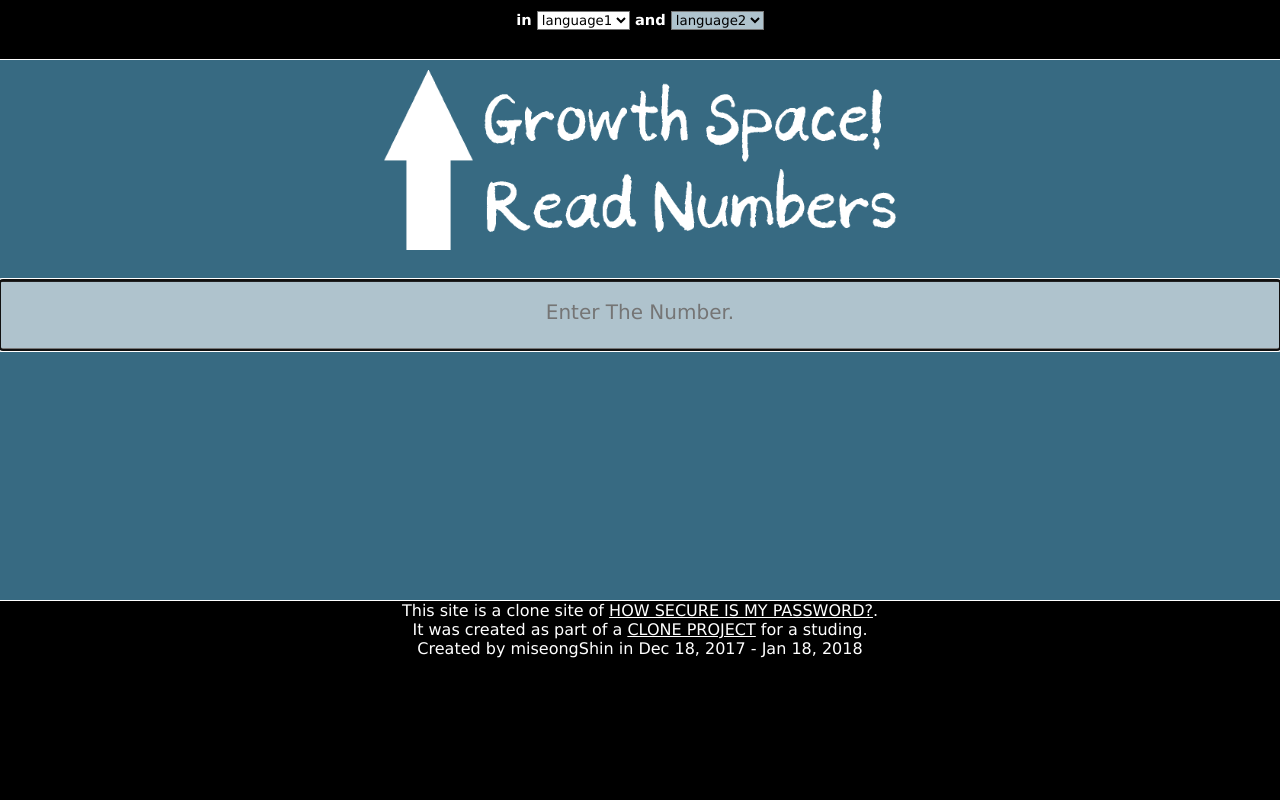
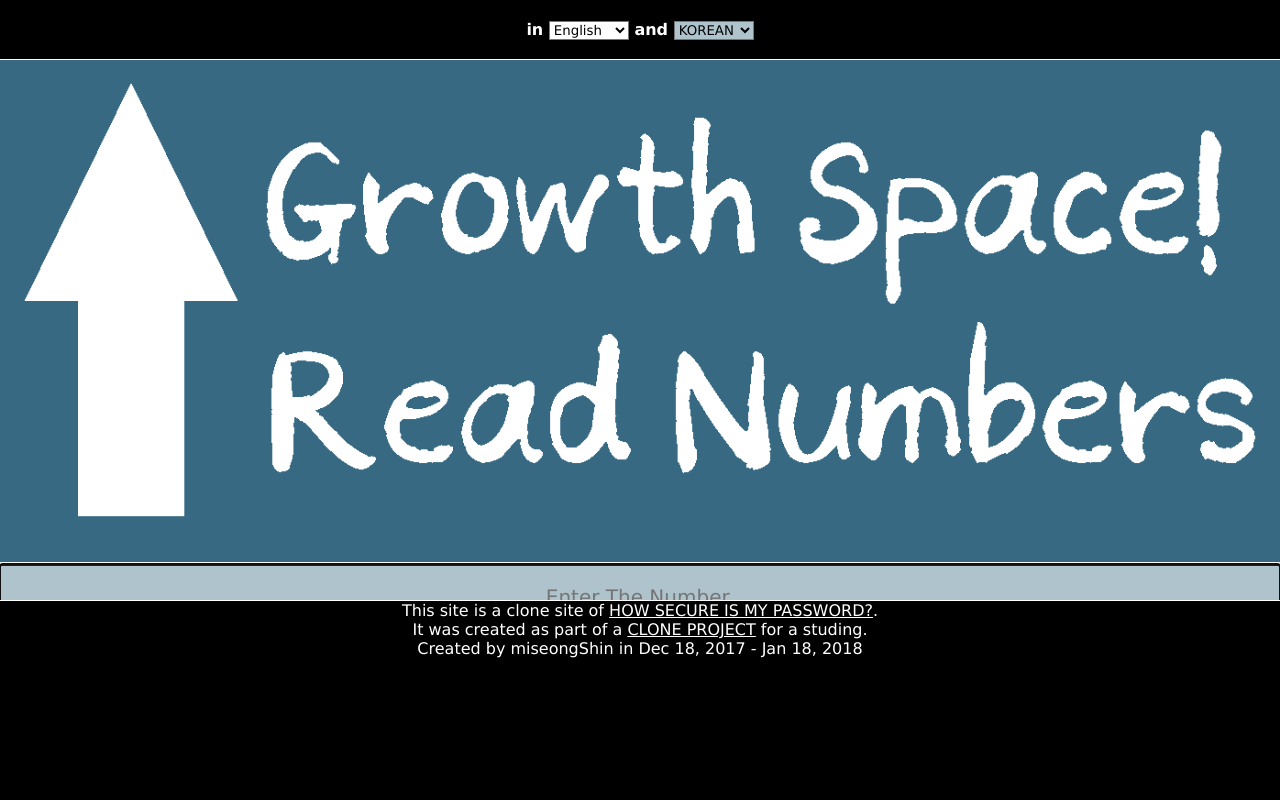
Before and after one commit to miseongshin/ReadNumbers, a plain HTML site: page index.html in a window 1280 px wide. Drawn offline with Linux system fonts and the light colour scheme.

Commit message:
jQuery 로 수정중 2

```diff
--- a/css/tell-font.css
+++ b/css/tell-font.css
@@ -2,14 +2,7 @@
 * {
 	font-family: "Lucida Grande", "Lucida Sans Unicode", "Lucida Sans", Geneva, Verdana, sans-serif;
 }
-.t-title {
-	font-size: 24px;
-	font-style: normal;
-	font-variant: normal;
-	font-weight: 700;
 
-	font-stretch: ultra-condensed;
-}
 footer a{
 	color: white;
 	text-decoration: underline;
--- a/css/tell.css
+++ b/css/tell.css
@@ -17,44 +17,54 @@
 .bg-white{
 	background-color: #ffffff;
 }
-/*default CSS*/
-.title-image{
-	height: 200px;
-}
-.title-image img {
-    height:100%;
-    width: auto;
+/*title CSS*/
+header img {
+	height: 60px;
+	width: auto;
 }
 
+header .up-line {
+	vertical-align: top;
+}
+header .down-line {
+	vertical-align: bottom;
+}
+main .title-image img {
+    height:auto;
+    width: 100%;
+}
 
 /*fixed CSS*/
 
 body{
 	width: 100%;
+    margin: 0px;
     text-align: center;
-    margin: 0px;
 }
 
 header{
+	display: block;
+	position: relative;
 	height: 60px;
     width: 100%;
+    min-width: 360px;
     background: #000000;
-    font-size: 11pt;
+    font-size: 12pt;
     color: #ffffff;
     font-weight: bold;
-    position: relative;
-    line-height: 40px;
+
+    line-height: 60px;
     border: 1px solid #ffffff;
     border-right:  0px;
     border-left: 0px;
     border-top: 0px;
+    -webkit-box-sizing: border-box;
+    -moz-box-sizing: border-box;
+    box-sizing: border-box;
 }
-header .title-image img {
-	height: 59px;
-	width: auto;
-	vertical-align: bottom;
-}
-header .select-lang {
+
+header select {
+	width: 80px;
 }
 header .button {
 
@@ -67,6 +77,7 @@ footer {
 	background-color: #000000;
     height: 200px;
     width: 100%;
+    min-width: 360px;
     bottom: 0;
     color: #ffffff;
     position: absolute;
@@ -75,10 +86,11 @@ footer {
     border-left: 0px;
     border-bottom: 0px;
 }
-input[type=number] , input[type=text]{
+input[type=number] {
 	text-align: center;
 	height: 70px;
 	width: 100%;
+	min-width: 360px;
 	display: table-cell;
     vertical-align: middle;
     border-right:  0px;
@@ -93,8 +105,9 @@ input[type=number] , input[type=text]{
 	font-size: 20px;
 }
 
-@media ( max-width: 712px ) {
-.main-title {
-	height: 110px;
-  }
+@media ( max-width: 360px ) {
+	main .title-image img {
+		width: 360px;
+ 	 }
+
 }
--- a/index.html
+++ b/index.html
@@ -21,18 +21,29 @@
             <span class="title-image">
                 <img src="./image/title/number-title-header-en.png" alt="Read Numbers Title">
             </span>
-    		<span class="header-comment1">
+            <span class="up-line">
+                <span class="comment1">
                in
-    		</span>
-            <select id="base-Lang" class="bg-white">
-                <option>language1</option>
-            </select>
-            <span class="header-comment2">
-               and
+                </span>
+                <select class="bg-white 1st-lang-select">
+                    <option value="0" class="korean">Korean</option>
+                    <option value="1" class="english">English</option>
+                    <option value="2" class="japanese">Japanese</option>
+                    <option value="3" class="chinese">Chinese</option>
+                </select>
             </span>
-            <select id="add-lang" class="light-color">
-                <option>language2</option>
-            </select>
+    		<span class="down-line">
+                <span class="comment2">
+                   and
+                 </span>
+                <select class="light-color 2nd-lang-select">
+                    <option value="0" class="korean">Korean</option>
+                    <option value="1" class="english">English</option>
+                    <option value="2" class="japanese">Japanese</option>
+                    <option value="3" class="chinese">Chinese</option>
+                </select>
+            </span>
+
 <!--             <span class="dark-color">
                 <button class="button">go to Game Mode >></button>
             </span> -->
--- a/js/tell-lang.js
+++ b/js/tell-lang.js
@@ -9,13 +9,14 @@ var $tellLang = {
         "zh": 3
     },
     info: {
-        selSiteLang: ["다른 사이트 언어", "Other Site Language", "サイトの言語を変更:", "其他网站语言："],
+        comment: ["그리고", "and", "と", "和"],
         selReadLang: ["숫자 읽기 언어 : ", "Numeric reading language : ", "数字を読む言語 : ", "数字阅读语言："],
         tellNumTitle: ["숫자 좀 말해줘요.", "TELL ME THIS NUMBER", "この番号を言ってくれ", "告诉我这个数字"],
         enterNum: ["숫자 입력.", "Enter The Number.", "番号を入力", "输入号码"],
         langKo: ["한국어", "KOREAN", "韓国", "韩国语"],
         langEn: ["영어", "English", "アメリカ", "英语"],
         langJp: ["일본어", "Japanese", "日本", "日本语"],
+        langZh: ["중국어", "Chinese", "中国", "中国语"],
         footerText: [
             "이 사이트는 <a href='https://howsecureismypassword.net'>[내 비밀번호는 얼마나 안전할까?]</a>의 복제 사이트 입니다." +
             "<br>학습을 위한 <a href='https://github.com/CloneProject'>클론 프로젝트</a>의 일부로 만들었습니다. " +
@@ -41,35 +42,50 @@ var $tellLang = {
     	0 : ["","십","백","천"]
     },
     bindAll: function() {
-        var $siteLangs = document.getElementsByClassName("site-nation");
-        for (var i = 0; i < $siteLangs.length; i++) {
-            var siteLang = $siteLangs[i];
-            siteLang.onclick = function() {
-                var num = this.id.substring(11);
-                $tellLang.setUILang(num);
-            }
-        }
-
+        $(document).on("change",".1st-lang-select",function(e){
+            var num = $(".1st-lang-select option:selected").val();
+                $tellLang.setSiteLang(num);
+                console.log(num);
+        });
         $tellLang.init();
     },
     setLanguage: function() {
+        var num = $tellLang.getSiteLang();
+        $tellLang.setSiteLang(num);
+    },
+    getSiteLang : function(){
         var lang = navigator.language || navigator.userLanguage;
         var num = $tellLang.lang[lang.substring(0, 2)];
         if (typeof num == "undefined") {
             num = 1;
         }
+        return num;
+    },
+    setSiteLang: function(num) {
+        var imagePath;
+        var comment1 = "";
+        var comment2 = "";
+        if (num == 0 ) {
+           imagePath = "./image/title/number-title-header-ko.png";
 
-        $tellLang.setUILang(num);
-    },
-    setUILang: function(num) {
-        var totalLang = document.getElementsByClassName("site-nation").length;
-        for (var i = totalLang - 1; i >= 0; i--) {
-            if (num == i) {
-                document.getElementById("site-nation" + i).style.display = 'none';
-            } else {
-                document.getElementById("site-nation" + i).style.display = 'inline';;
-            }
+        } else {
+            imagePath = "./image/title/number-title-header-en.png";
+
         }
+
+        if (num ==1 ) {
+            comment1 = "in";
+        }else{
+            comment1 = "";
+        }
+        $("header .comment1").text(comment1);
+        $("header .comment2").text($tellLang.info.comment[num]);
+        $("header .title-image img").attr('src',imagePath);
+        $(".korean").text($tellLang.info.langKo[num]);
+        $(".english").text($tellLang.info.langEn[num]);
+        $(".japanese").text($tellLang.info.langJp[num]);
+        $(".chinese").text($tellLang.info.langZh[num]);
+
         /*document.getElementById("select-site-lang").innerHTML = $tellLang.info.selSiteLang[num];*/
         /*document.getElementById("select-read-lang").innerHTML = $tellLang.info.selReadLang[num];*/
         /*document.getElementById("tellme-title").textContent = $tellLang.info.tellNumTitle[num];*/
--- a/js/tell.js
+++ b/js/tell.js
@@ -4,10 +4,11 @@ var $tell = {
         lights: ["afc3cd", "e7adad", "f1cbb0", "afcdb3"]
     },
     bindAll: function() {
-    	$(document).on("keyup",function(e){
+    	$(document).on("keyup","input[type=number]" ,function(e){
     		if ($tell.isNotNumKey(event)) {
                 console.log("숫자아님");
                 ENTER.value = ENTER.value.replace(/[^0-9]/g, "");
+
                 return false;
             }
     		$tell.changedNum();
@@ -30,10 +31,6 @@ var $tell = {
        document.getElementById("selectSiteLang").addEventListener("select", $tell.setSiteLang(), false);
 */
         $tell.init();
-    },
-    setSiteLang : function(){
-       var test = document.getElementById("selectSiteLang").value;
-       console.log(test);
     },
     changedNum: function() {
             $tell.getEnterOutNum();
@@ -190,13 +187,20 @@ var $tell = {
 */
         $tell.setResultView();
     },
+    setUpSelectBox : function (siteLangNum){
+    	$(".1st-lang-select").val(siteLangNum);
+    	$(".2nd-lang-select").find('[value=siteLangNum]').wrap("<span>");
+    },
     init: function() {
-        //생상 초기화
+        //색상 초기화
         $tell.setColor(0);
         //디자인 초기화
         $("main .title-image").show();
         $("header .title-image").hide();
-        //읽기 박스 초기화
+        //읽기 셀렉트 박스 초기화
+        var siteLangNum = $tellLang.getSiteLang();
+        $tell.setUpSelectBox(siteLangNum);
+
 
        /* document.getElementsByClassName("other-section")[0].style.display = "none";*/
     }
```
